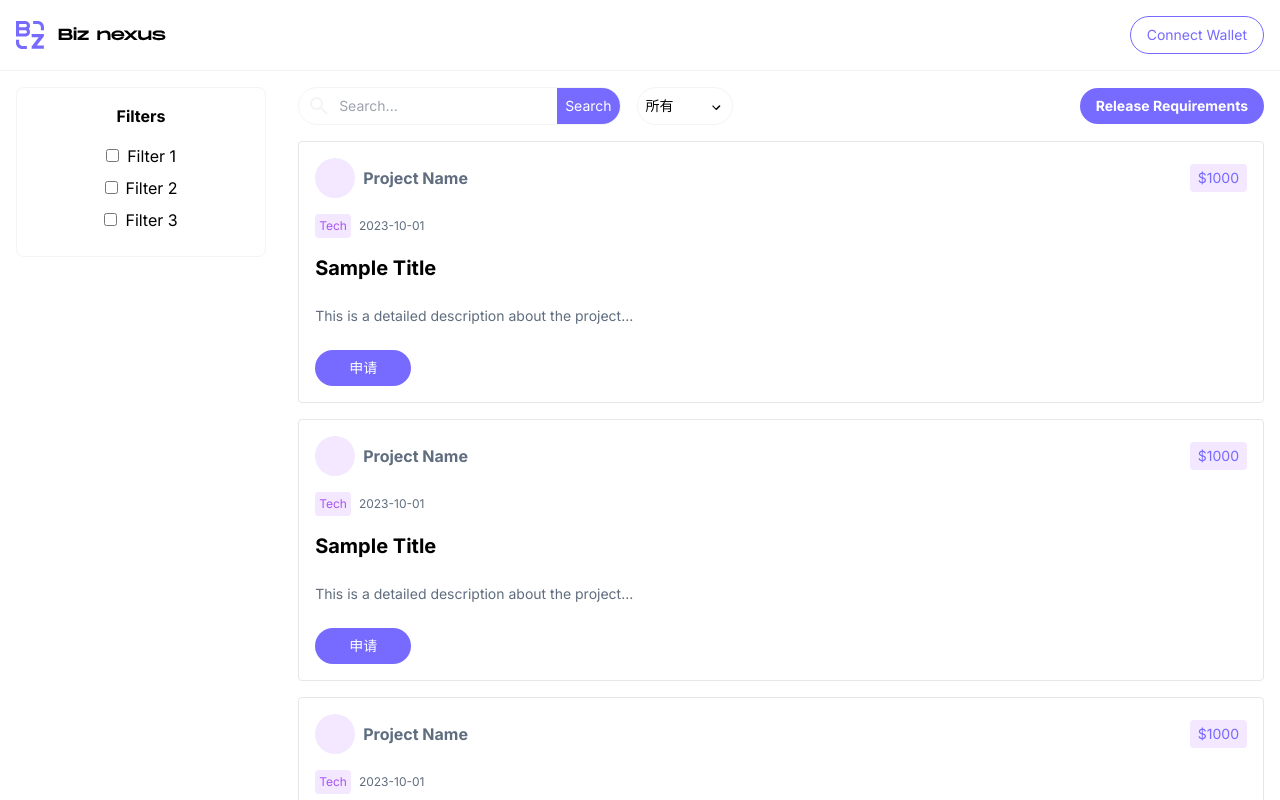
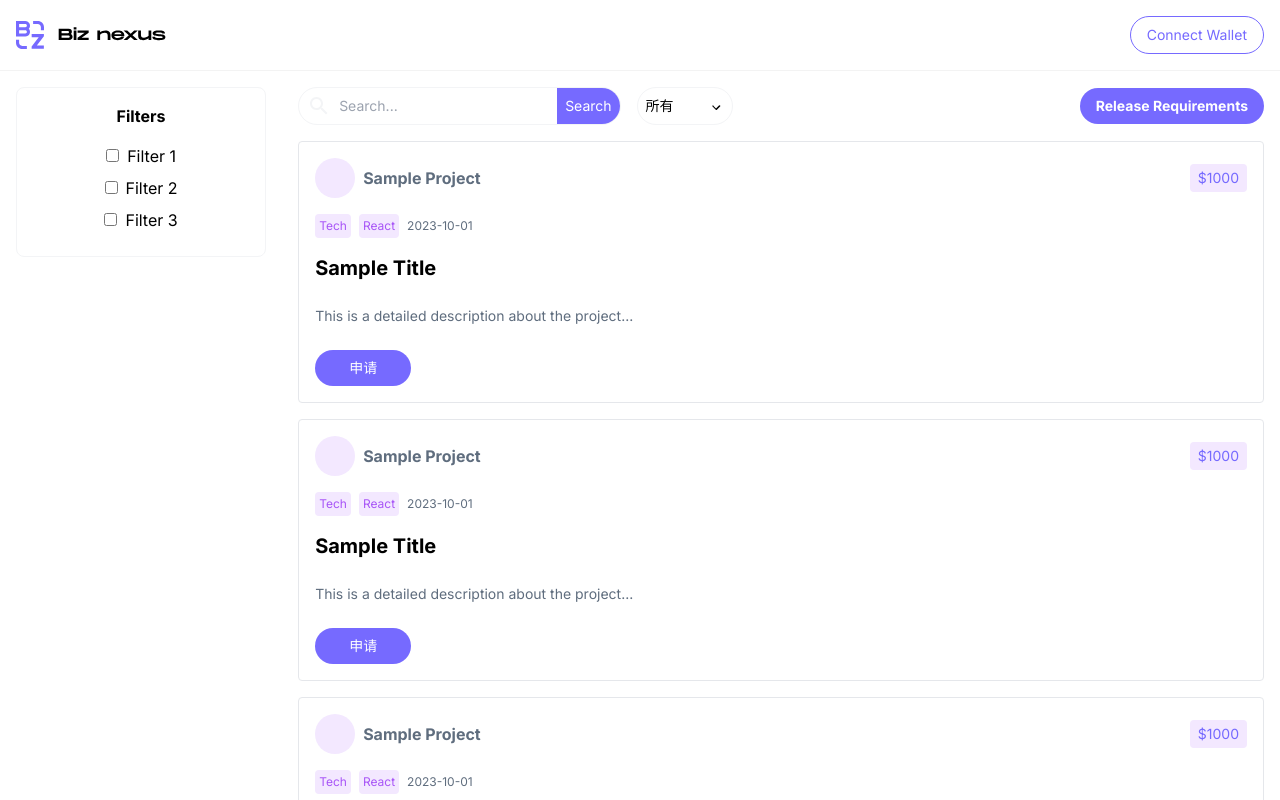
Before and after one commit to SpectreMercury/biz-front-end, a Next.js app: page /RequirementsSqure in a window 1280 px wide. Shown: the top 800 px of the page. Built offline with nearby package versions, Linux system fonts and the light colour scheme.

Commit message:
update interface

```diff
--- a/src/app/RequirementsSqure/page.tsx
+++ b/src/app/RequirementsSqure/page.tsx
@@ -49,7 +49,15 @@ const RequirementSquare: React.FC = () => {
 
         {/* Content Components */}
         {[1, 2, 3].map((item) => (
-          <PublicRequirements key={item} />
+          <PublicRequirements
+            key={item}
+            projectName="Sample Project"
+            reward={1000}
+            tags={['Tech', 'React']}
+            date="2023-10-01"
+            title="Sample Title"
+            description="This is a detailed description about the project..."
+          />
         ))}
       </div>
     </div>
--- a/src/components/Requirements/Public/Public.tsx
+++ b/src/components/Requirements/Public/Public.tsx
@@ -1,7 +1,16 @@
 'use client'
 import React, { useState, useRef, useEffect } from 'react';
 
-const PublicRequirements: React.FC = () => {
+interface RequirementProps {
+  projectName: string;
+  reward: number;
+  tags: string[];
+  date: string;
+  title: string;
+  description: string;
+}
+
+const PublicRequirements: React.FC<RequirementProps> = ({ projectName, reward, tags, date, title, description }) => {
   const [isExpanded, setIsExpanded] = useState(false);
   const [isOverflowing, setIsOverflowing] = useState(false);
   const descriptionRef = useRef<HTMLParagraphElement>(null);
@@ -11,24 +20,26 @@ const PublicRequirements: React.FC = () => {
       const element = descriptionRef.current;
       setIsOverflowing(element.scrollHeight > element.clientHeight);
     }
-  }, []);
+  }, [description]);
+
   return (
     <div className="flex flex-col border p-4 mb-4 rounded gap-4">
       <div className="flex justify-between items-center">
         <div className="flex items-center gap-2">
           <div className='rounded-full bg-purple-100 w-10 h-10'></div>
-          {/* <img src="/path/to/avatar.jpg" alt="Avatar" className="w-10 h-10 rounded-full mr-2" /> */}
-          <span className='text-textSecondary font-bold'>Project Name</span>
+          <span className='text-textSecondary font-bold'>{projectName}</span>
         </div>
-        <span className="px-2 py-1 bg-purple-100 text-primary rounded text-sm">$1000</span>
+        <span className="px-2 py-1 bg-purple-100 text-primary rounded text-sm">${reward}</span>
       </div>
       <div className="flex items-center gap-2">
-        <span className="bg-purple-100 text-purple-500 p-1 rounded text-xs">Tech</span>
-        <span className='text-xs text-textSecondary'>2023-10-01</span>
+        {tags.map((tag, index) => (
+          <span key={index} className="bg-purple-100 text-purple-500 p-1 rounded text-xs">{tag}</span>
+        ))}
+        <span className='text-xs text-textSecondary'>{date}</span>
       </div>
-      <h2 className="text-xl font-bold mb-2">Sample Title</h2>
-      <p className="line-clamp-2 text-sm text-textSecondary" ref={descriptionRef}>
-        This is a detailed description about the project...
+      <h2 className="text-xl font-bold mb-2">{title}</h2>
+      <p className={`text-sm text-textSecondary ${isExpanded ? '' : 'line-clamp-2'}`} ref={descriptionRef}>
+        {description}
         {isOverflowing && (isExpanded ? (
           <span onClick={() => setIsExpanded(false)} className="text-primary cursor-pointer">收起</span>
         ) : (
```
